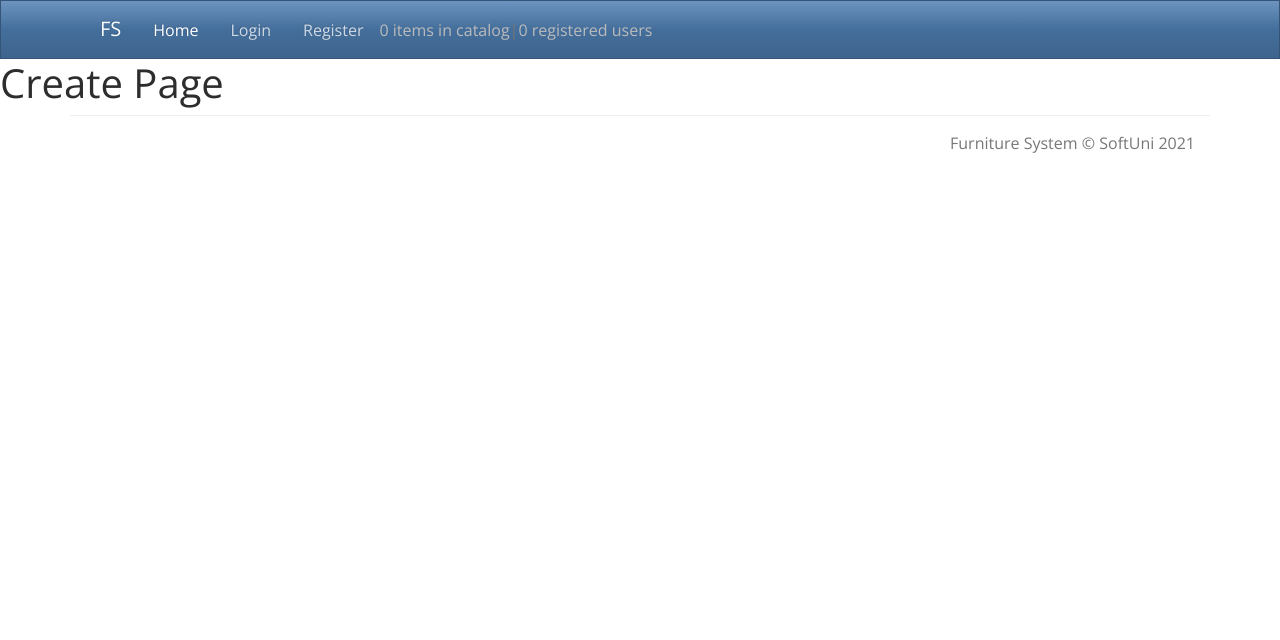
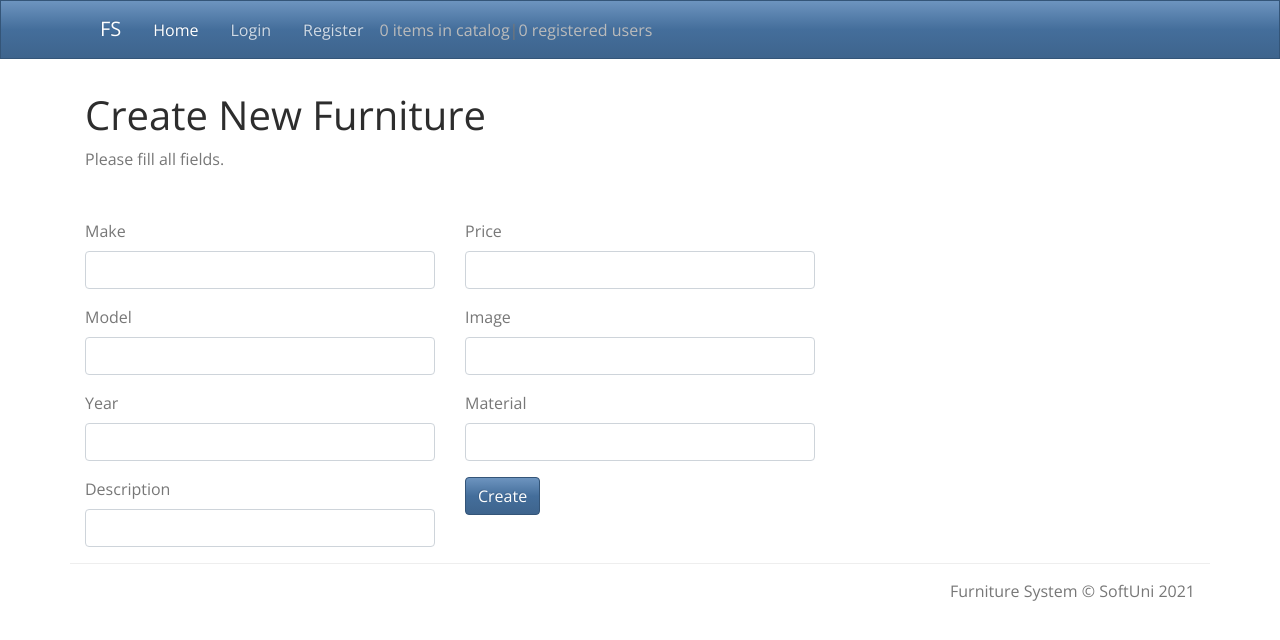
Before and after one commit to hristogeorgiew/Furniture, a React (Create React App) app in the folder client/: page /create in a window 1280 px wide. Shown: the top 640 px of the page. Built offline with nearby package versions, Linux system fonts and the light colour scheme; no server answers.

Commit message:
Create Create Page

```diff
--- a/client/src/actions/actionTypes.js
+++ b/client/src/actions/actionTypes.js
@@ -10,3 +10,5 @@ export const FETCH_PAGE_SUCCESS = 'FETCH_PAGE_SUCCESS';
 export const FETCH_DETAILS_SUCCESS = 'FETCH_DETAILS_SUCCESS';
 export const FETCH_SEARCH_SUCCESS = 'FETCH_SEARCH_SUCCESS';
 export const FETCH_STATS_SUCCESS = 'FETCH_STATS_SUCCESS';
+
+export const CREATE_FURNITURE_SUCCESS = 'CREATE_FURNITURE_SUCCESS';
--- a/client/src/actions/furnitureActions.js
+++ b/client/src/actions/furnitureActions.js
@@ -1,19 +1,26 @@
-import { AJAX_BEGIN, AJAX_ERROR, FETCH_PAGE_SUCCESS, FETCH_DETAILS_SUCCESS, FETCH_SEARCH_SUCCESS } from './actionTypes';
-import { fetchPage, fetchDetails, fetchSearchPage } from '../api/remote';
+import { AJAX_BEGIN, AJAX_ERROR, FETCH_PAGE_SUCCESS, CREATE_FURNITURE_SUCCESS } from './actionTypes';
+import { fetchPage, fetchDetails, fetchSearchPage, createFurniture } from '../api/remote';
 
 function fetchSuccess(data) {
     return {
         type: FETCH_PAGE_SUCCESS,
         data
-    }
+    };
+}
+
+function createSuccess(data) {
+    return {
+        type: CREATE_FURNITURE_SUCCESS,
+        data
+    };
 }
 
 export function fetchPageAction(page) {
     return async (dispatch) => {
         dispatch({ type: AJAX_BEGIN });
         try {
-           const data = await fetchPage(page);
-           dispatch(fetchSuccess(data))
+            const data = await fetchPage(page);
+            dispatch(fetchSuccess(data));
         } catch (error) {
             dispatch({
                 type: AJAX_ERROR,
@@ -27,8 +34,8 @@ export function fetchDetailsAction(id) {
     return async (dispatch) => {
         dispatch({ type: AJAX_BEGIN });
         try {
-           const data = await fetchDetails(id);
-           dispatch(fetchSuccess(data))
+            const data = await fetchDetails(id);
+            dispatch(fetchSuccess([data]));
         } catch (error) {
             dispatch({
                 type: AJAX_ERROR,
@@ -42,8 +49,8 @@ export function fetchSearchAction(query, page) {
     return async (dispatch) => {
         dispatch({ type: AJAX_BEGIN });
         try {
-           const data = await fetchSearchPage(query, page);
-           dispatch(fetchSuccess(data))
+            const data = await fetchSearchPage(query, page);
+            dispatch(fetchSuccess(data));
         } catch (error) {
             dispatch({
                 type: AJAX_ERROR,
@@ -52,3 +59,18 @@ export function fetchSearchAction(query, page) {
         }
     };
 }
+
+export function createAction(item) {
+    return async (dispatch) => {
+        dispatch({ type: AJAX_BEGIN });
+        try {
+            const data = await createFurniture(item);
+            dispatch(createSuccess(data));
+        } catch (error) {
+            dispatch({
+                type: AJAX_ERROR,
+                error
+            });
+        }
+    };
+}
--- a/client/src/api/remote.js
+++ b/client/src/api/remote.js
@@ -56,4 +56,16 @@ async function fetchStats () {
 }
 
 
-export { register, login, fetchPage, fetchDetails, fetchSearchPage, fetchStats };
+async function createFurniture(data) {
+    const res = await fetch(host + 'furniture/create', {
+        method: 'POST',
+        headers: {
+            'Content-Type': 'application/json',
+            'Authorization': 'bearer ' + localStorage.getItem('authToken')
+        },
+        body: JSON.stringify(data)
+    });
+    return await res.json();
+}
+
+export { register, login, fetchPage, fetchDetails, fetchSearchPage, fetchStats, createFurniture };
--- a/client/src/components/Create/CreatePage.js
+++ b/client/src/components/Create/CreatePage.js
@@ -1,10 +1,129 @@
 import React, { Component } from 'react';
+import Input from '../Auth/Input';
+
+import { connect } from 'react-redux';
+import { withRouter } from 'react-router-dom';
+import { createAction } from '../../actions/furnitureActions';
 
 
-export default class CreatePage extends Component {
+class CreatePage extends Component {
+    constructor(props) {
+        super(props);
+
+        this.state = {
+            make: '',
+            model: '',
+            year: '',
+            description: '',
+            price: '',
+            image: '',
+            material: '',
+            submitting: false
+        };
+
+        this.onChange = this.onChange.bind(this);
+        this.onSubmit = this.onSubmit.bind(this);
+    }
+
+    onChange(e) {
+        this.setState({ [e.target.name]: e.target.value });
+    }
+
+    async onSubmit(e) {
+        e.preventDefault();
+        this.setState({submitting: true});
+        const furniture = {
+            make: this.state.make,
+            model: this.state.model,
+            year: this.state.year,
+            description: this.state.description,
+            price: this.state.price,
+            image: this.state.image,
+            material: this.state.material
+        };
+        await this.props.create(furniture);
+        this.setState({submitting: false});
+        this.props.history.push('/profile');
+    }
+
     render() {
+        const { make,
+            model,
+            year,
+            description,
+            price,
+            image,
+            material } = this.state;
+
         return (
-            <h1>Create Page</h1>
-        )
+            <div className="container">
+                <div className="row space-top">
+                    <div className="col-md-12">
+                        <h1>Create New Furniture</h1>
+                        <p>Please fill all fields.</p>
+                    </div>
+                </div>
+                <form onSubmit={this.onSubmit}>
+                    <div className="row space-top">
+                        <div className="col-md-4">
+                            <Input
+                                onChange={this.onChange}
+                                label="Make"
+                                name="make"
+                                value={make} />
+                            <Input
+                                onChange={this.onChange}
+                                label="Model"
+                                name="model"
+                                value={model} />
+                            <Input
+                                onChange={this.onChange}
+                                label="Year"
+                                name="year"
+                                type="number"
+                                value={year} />
+                            <Input
+                                onChange={this.onChange}
+                                label="Description"
+                                name="description"
+                                value={description} />
+                        </div>
+                        <div className="col-md-4">
+                            <Input
+                                onChange={this.onChange}
+                                label="Price"
+                                name="price"
+                                type="number"
+                                value={price} />
+                            <Input
+                                onChange={this.onChange}
+                                label="Image"
+                                name="image"
+                                value={image} />
+                            <Input
+                                onChange={this.onChange}
+                                label="Material"
+                                name="material"
+                                value={material} />
+                            <input type="submit" className="btn btn-primary" value="Create" disabled={this.state.submitting}/>
+                        </div>
+                    </div>
+                </form>
+            </div>
+        );
     }
 }
+
+function mapState(state) {
+    return ({
+
+    });
+}
+
+function mapDispatch(dispatch) {
+    return {
+        create: (data) => dispatch(createAction(data))
+    };
+}
+
+export default connect(mapState, mapDispatch)(withRouter(CreatePage));
--- a/client/src/reducers/furnitureReducer.js
+++ b/client/src/reducers/furnitureReducer.js
@@ -1,12 +1,13 @@
-import { FETCH_PAGE_SUCCESS } from '../actions/actionTypes';
+import { FETCH_PAGE_SUCCESS, CREATE_FURNITURE_SUCCESS } from '../actions/actionTypes';
 
 export default function furnitureReducer(state = [], action) {
     switch (action.type) {
         case FETCH_PAGE_SUCCESS:
             return reconcile(state, action.data);
+        case CREATE_FURNITURE_SUCCESS:
+            return reconcile(state, [action.data.furniture]);
         default:
             return state;
-
     }
 }
 
```
